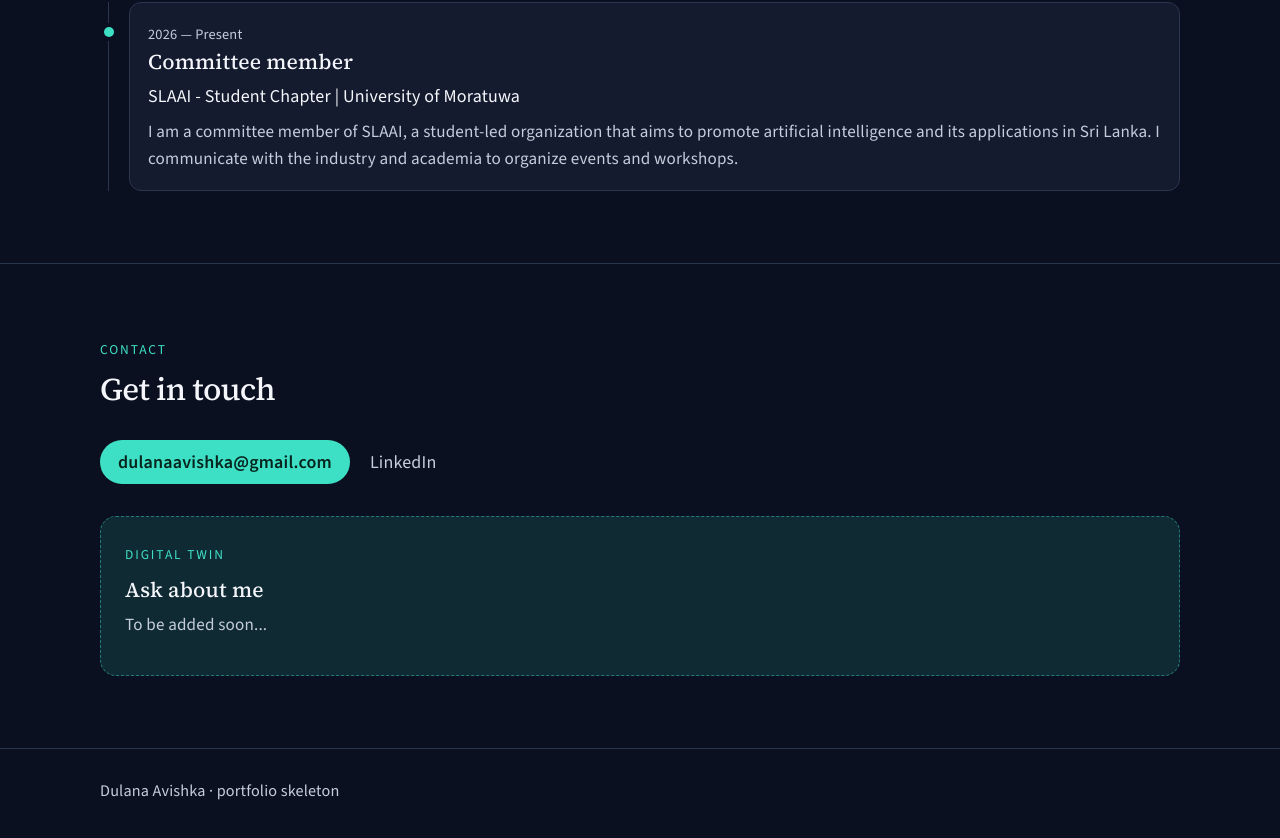
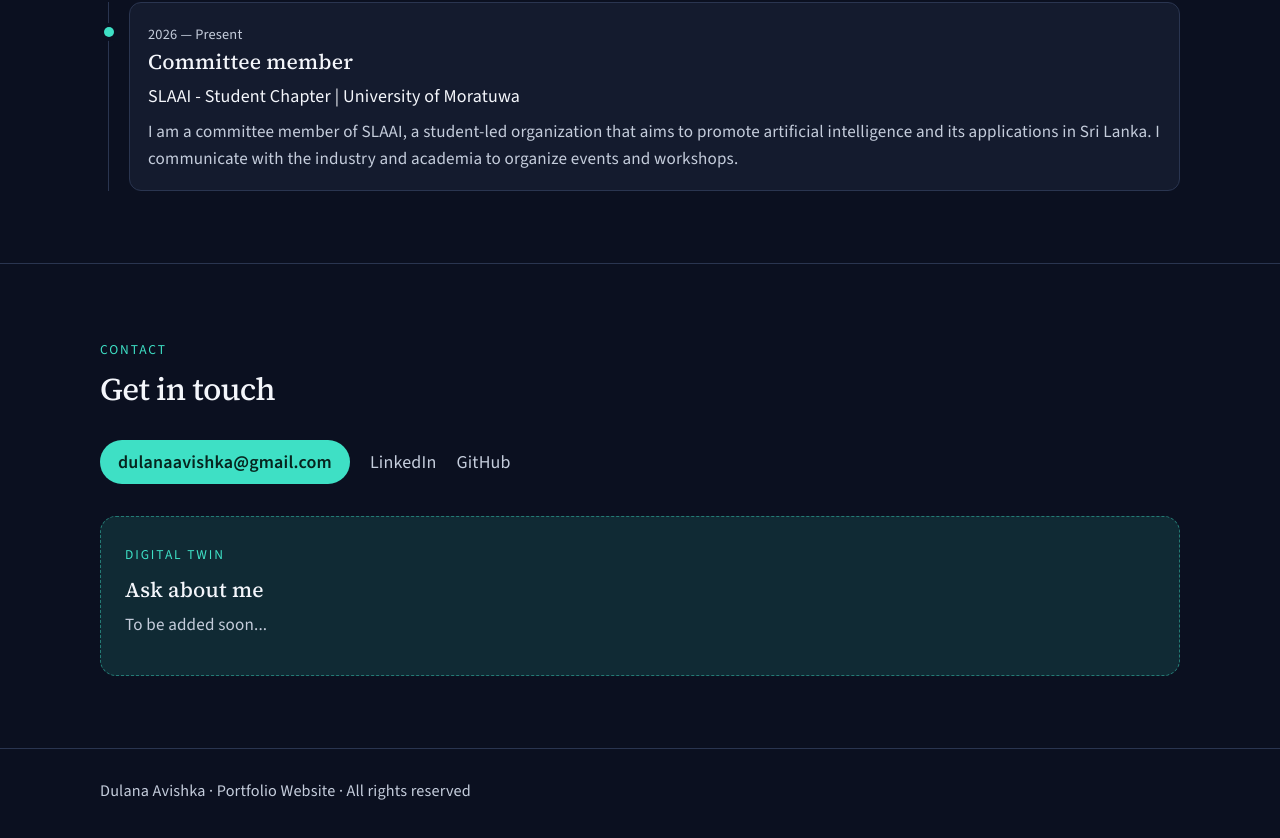
Before and after one commit to Dulanagit/Dulanagit.github.io, a React (Vite) app: page / in a window 1280 px wide. Shown: the part 4164-5002 px from the top of the page. Built offline with nearby package versions, Linux system fonts and the light colour scheme.

Commit message:
add github link

```diff
--- a/src/components/layout/Footer.jsx
+++ b/src/components/layout/Footer.jsx
@@ -5,7 +5,7 @@ function Footer() {
     <footer className="site-footer">
       <div className="container">
         <p>
-          {site.name} · portfolio skeleton
+          {site.name} · Portfolio Website · All rights reserved
         </p>
       </div>
     </footer>
--- a/src/components/sections/Contact.jsx
+++ b/src/components/sections/Contact.jsx
@@ -12,6 +12,9 @@ function Contact() {
         <a className="text-link" href={site.linkedin} target="_blank" rel="noreferrer">
           LinkedIn
         </a>
+        <a className="text-link" href={site.github} target="_blank" rel="noreferrer">
+          GitHub
+        </a>
       </div>
       <DigitalTwinSlot />
     </Section>
--- a/src/data/site.js
+++ b/src/data/site.js
@@ -11,6 +11,7 @@ export const site = {
   ],
   email: 'dulanaavishka@gmail.com',
   linkedin: 'https://www.linkedin.com/in/dulana-avishka-b3177b355',
+  github: 'https://github.com/Dulanagit',
   nav: [
     { id: 'hero', label: 'Home', href: '#hero' },
     { id: 'about', label: 'About', href: '#about' },
```
